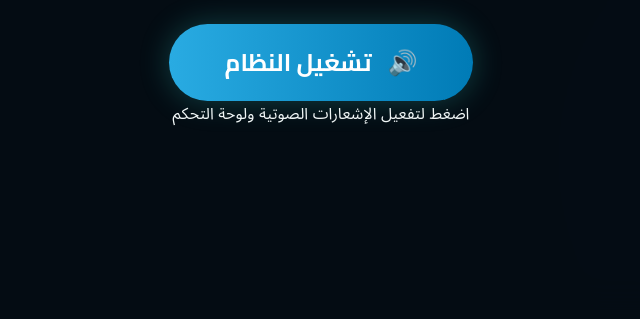
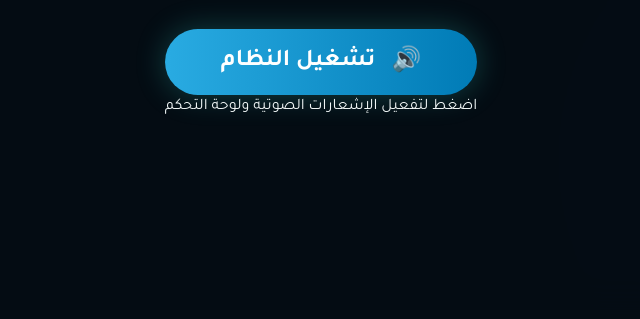
Before and after one commit to mojahedalameen1-dev/aait-sales-dashboard, a website built with Vite: page index.html in a window 1280 px wide. Shown: the part 481-800 px from the top of the page, without its empty margins (319-959 px from the left). Built offline with nearby package versions, Linux system fonts and the light colour scheme.

Commit message:
feat: Global Typography Upgrade to Tajawal

```diff
--- a/index.html
+++ b/index.html
@@ -8,7 +8,7 @@
   <meta name="description" content="نظام إدارة اجتماعات المبيعات — أوامر الشبكة" />
   <link rel="preconnect" href="https://fonts.googleapis.com" />
   <link rel="preconnect" href="https://fonts.gstatic.com" crossorigin />
-  <link href="https://fonts.googleapis.com/css2?family=Cairo:wght@200;300;400;500;600;700;800;900&display=swap"
+  <link href="https://fonts.googleapis.com/css2?family=Tajawal:wght@300;400;500;700;800&display=swap"
     rel="stylesheet" />
   <link rel="stylesheet" href="/src/style.css" />
   <!-- Icons -->
--- a/src/style.css
+++ b/src/style.css
@@ -46,7 +46,7 @@
   --radius-lg: 16px;
   --radius-xl: 24px;
 
-  --font: 'Cairo', sans-serif;
+  --font: 'Tajawal', sans-serif;
 }
 
 html {
@@ -56,12 +56,14 @@ html {
 }
 
 body {
-  font-family: 'Outfit', 'Inter', 'Noto Sans Arabic', sans-serif;
+  font-family: var(--font);
   background: var(--bg-primary);
   color: var(--text-primary);
   line-height: 1.6;
   overflow-x: hidden;
   direction: rtl;
+  -webkit-font-smoothing: antialiased;
+  -moz-osx-font-smoothing: grayscale;
 }
 
 #meetings-main,
```
